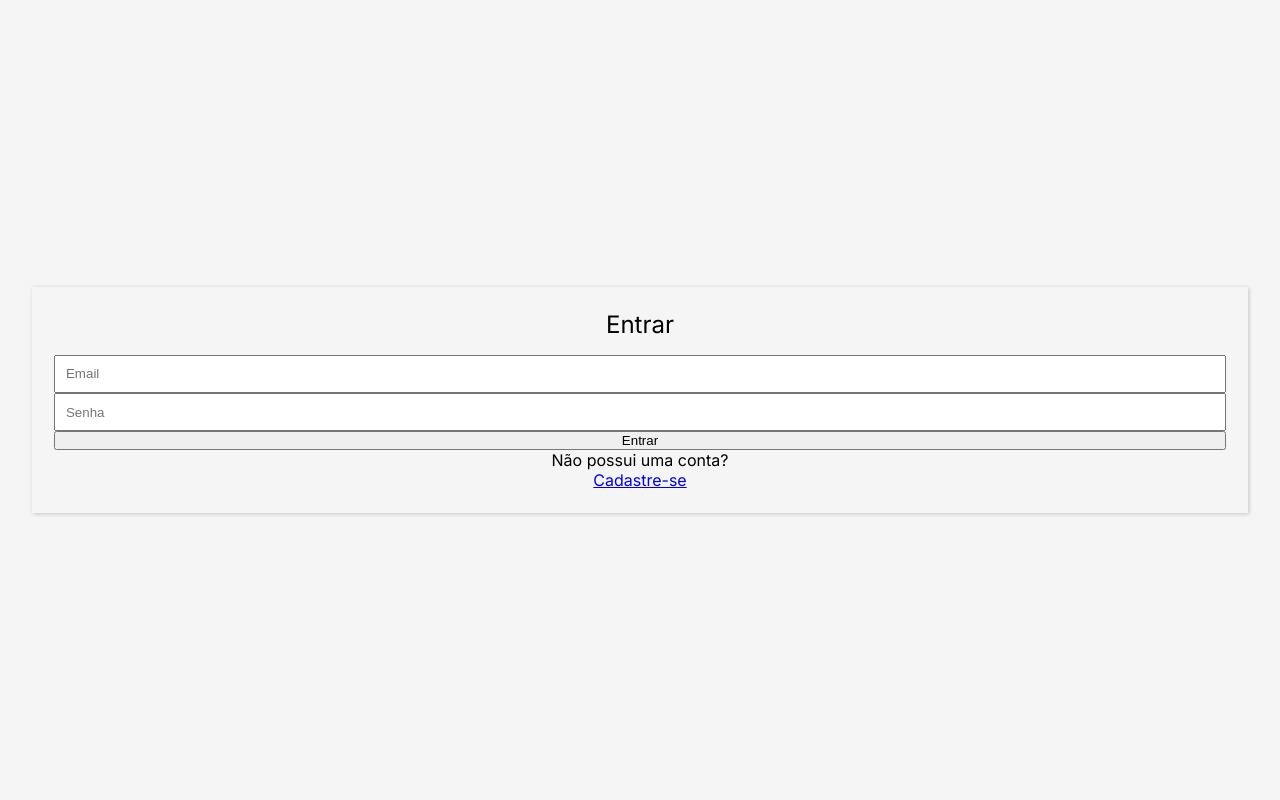
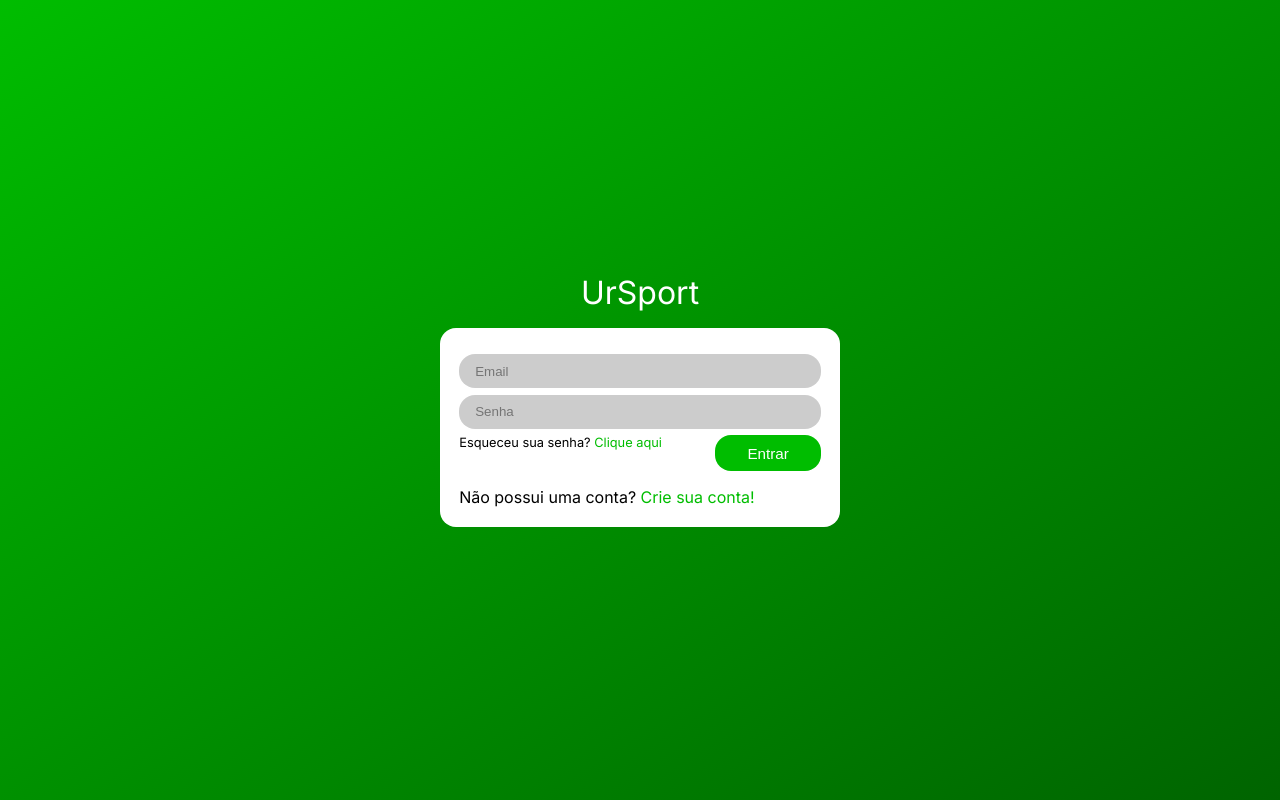
Before and after one commit to bruno-remeikis/projeto-integrador-2, a Next.js app in the folder web/: page /login in a window 1280 px wide. Built offline with nearby package versions, Linux system fonts and the light colour scheme.

Commit message:
Criação da tela de cadastro / ajustes gerais

```diff
--- /dev/null
+++ b/web/src/app/(public)/cadastro/page.module.css
@@ -0,0 +1,19 @@
+.passRequirements {
+   margin-left: 1rem;
+}
+.passRequirements li {
+   color: rgba(0, 0, 0, 0.7);
+   font-size: 0.8rem;
+   text-align: left;
+   padding-left: 0ch;
+}
+.passRequirements li::marker {
+
+}
+
+.validPass {
+   color: green !important;
+}
+.invalidPass {
+   color: red !important;
+}
--- a/web/src/app/(public)/layout.module.css
+++ b/web/src/app/(public)/layout.module.css
@@ -1,21 +1,59 @@
+
+/* Geral */
+
+.highlightText {
+   color: var(--color-main);
+}
+
+.highlightButton {
+   background-color: var(--color-main);
+   color: white;
+   padding: 0.6rem 2rem;
+   border-radius: 1rem;
+   font-size: 0.95rem;
+}
+
+/* Layout */
+
 .body {
    display: flex;
+   flex-direction: column;
    justify-content: center;
    align-items: center;
 
    min-height: 100vh;
+
+   background-image: linear-gradient(to right bottom, var(--color-main), darkgreen);
+}
+.body h1 {
+   color: white;
+   margin-bottom: 1rem;
 }
 
 .authContainer {
-   width: 100%;
-   margin: 2rem;
-   padding: 1.4rem;
-   box-shadow: 1px 1px 4px 0 rgba(0, 0, 0, 0.2);
+   width: 25rem;
+   padding: 1.2rem;
+   /*box-shadow: 1px 1px 4px 0 rgba(0, 0, 0, 0.2);*/
    text-align: center;
+
+   background-color: white;
+   border-radius: 1rem;
 }
-.authContainer form > :first-child {
-   margin-top: 1rem;
+.authContainer form > * {
+   margin-top: 0.4rem;
 }
 .authContainer input {
-   padding: 0.6rem;
+   width: 100%;
+   padding: 0.6rem 1rem;
+   background-color: rgba(0, 0, 0, 0.2);
+   border-radius: 1rem;
 }
+.authContainer input:focus {
+   outline: 1px solid var(--color-main);
+}
+
+@media screen and (min-width: 540px) {
+   .authContainer {
+
+   }
+}
--- a/web/src/app/(public)/layout.tsx
+++ b/web/src/app/(public)/layout.tsx
@@ -13,6 +13,8 @@ export default function PublicLayout({
 		<html lang="pt-BR">
 			<body className={`${inter.className} ${styles.body}`}>
 
+				<h1>UrSport</h1>
+
 				<div className={styles.authContainer}>
 					{children}
 				</div>
--- /dev/null
+++ b/web/src/app/(public)/login/page.module.css
@@ -0,0 +1,13 @@
+.formFooter {
+   display: flex;
+   align-items: flex-start;
+   justify-content: space-between;
+}
+.boxForgotPass {
+   display: flex;
+   align-items: flex-start ;
+   font-size: 0.8rem;
+}
+.boxForgotPass a {
+   text-decoration: none;
+}
--- a/web/src/app/(public)/login/page.tsx
+++ b/web/src/app/(public)/login/page.tsx
@@ -2,6 +2,8 @@
 
 import Link from "next/link";
 import { FormEvent } from "react";
+import styles from './page.module.css';
+import layoutStyles from '../layout.module.css';
 
 export default function LoginPage()
 {
@@ -13,16 +15,22 @@ export default function LoginPage()
 
 	return (
 		<main>
-			<h2>Entrar</h2>
-
 			<form onSubmit={handleSubmit}>
-				<input type="text" placeholder="Email" />
+				<input type="email" placeholder="Email" />
 				<input type="password" placeholder="Senha" />
-				<button type="submit">Entrar</button>
+				<div className={styles.formFooter}>
+					<div className={styles.boxForgotPass}>
+						<span>Esqueceu sua senha?&#160;</span>
+						<Link href="" className={layoutStyles.highlightText}>Clique aqui</Link>
+					</div>
+					<button type="submit" className={layoutStyles.highlightButton}>Entrar</button>
+				</div>
 			</form>
 
-			<span>Não possui uma conta?</span>
-			<Link href="/">Cadastre-se</Link>
+			<div style={{ display: 'flex', marginTop: '1rem' }}>
+				<span>Não possui uma conta?&#160;</span>
+				<Link href="/cadastro" className={layoutStyles.highlightText}>Crie sua conta!</Link>
+			</div>
 		</main>
 	)
 }
--- /dev/null
+++ b/web/src/app/api/route.ts
@@ -0,0 +1,11 @@
+import { NextResponse } from "next/server";
+
+export async function POST(request: Request)
+{
+   console.log(request.body);
+
+   const a = await request.json();
+   console.log(a);
+
+   return NextResponse.json(`Seu login é ${a.login}`);
+}
--- a/web/src/app/globals.css
+++ b/web/src/app/globals.css
@@ -11,12 +11,35 @@ body {
   background-color: #f5f5f5;
 }
 
+body {
+  --color-main: rgb(0, 189, 0);
+}
+
 input,
 span,
 button,
 a {
   display: block;
-  width: 100%;
+  /*width: 100%;*/
+}
+
+a,
+button {
+  text-decoration: none;
+  transition: opacity 0.1s;
+}
+a:hover,
+button:hover {
+  opacity: 0.8;
+}
+
+input,
+button {
+  border: none;
+}
+
+button {
+  cursor: pointer;
 }
 
 h1, h2, h3, h4, h5, h6 {
```
Also changed, not shown: web/src/app/(public)/cadastro/page.tsx (added, +101 -0 lines), web/src/app/api/auth/route.ts (added, +11 -0 lines).
